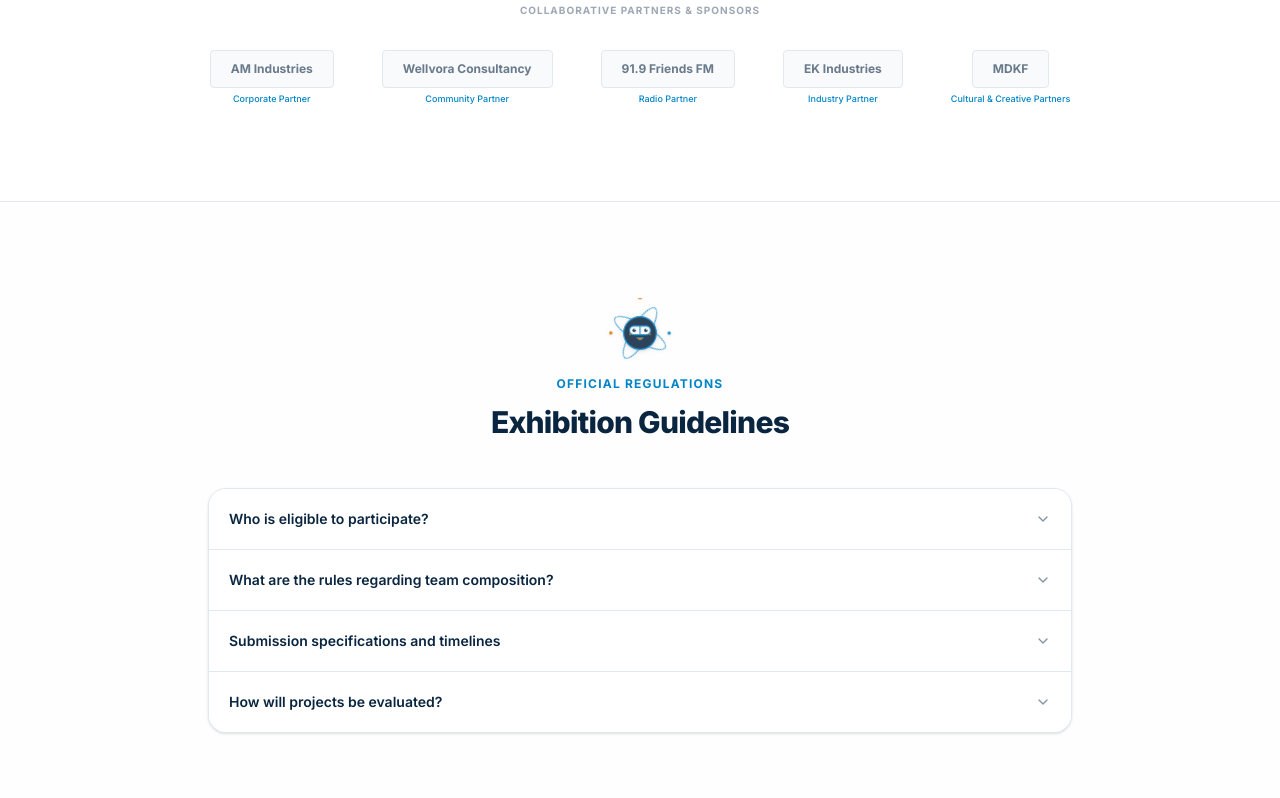
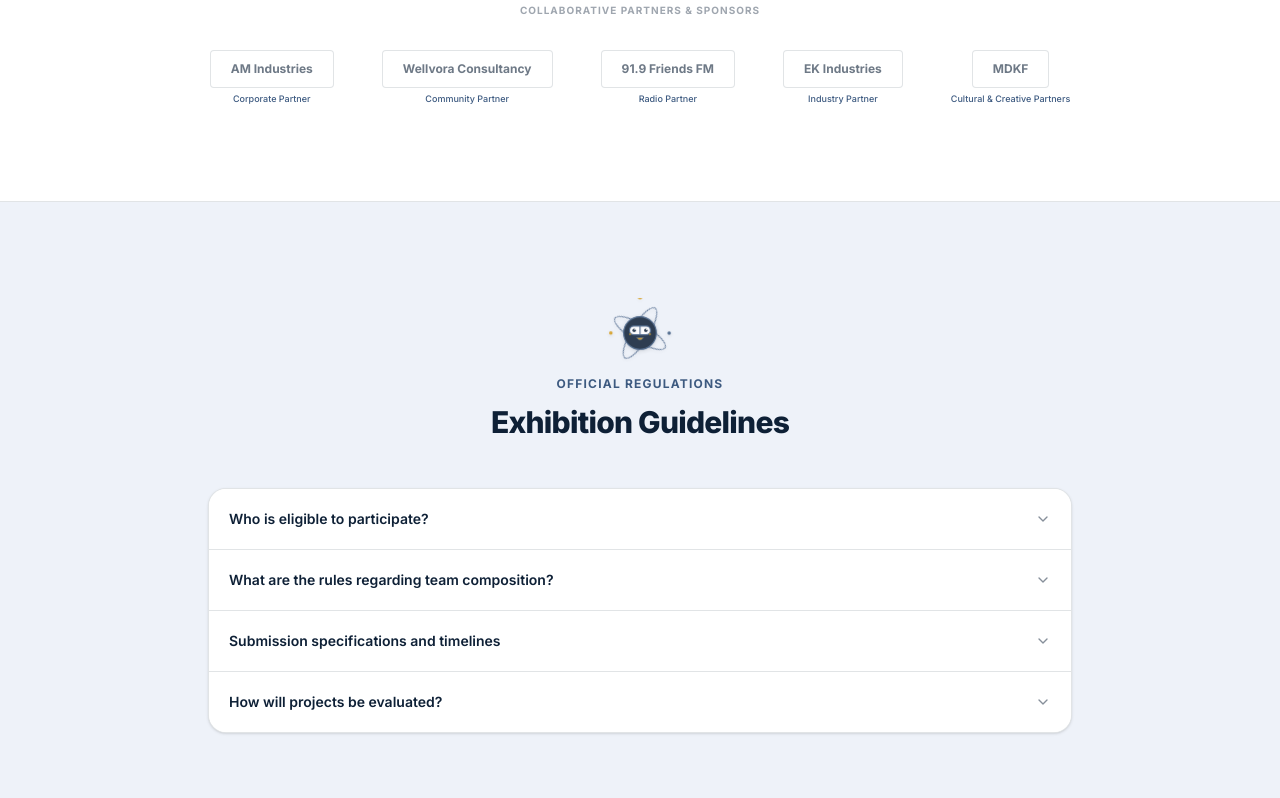
Before and after one commit to abhisarxverma/eulim-club, a Next.js app: page /exhibition in a window 1280 px wide. Shown: the part 2668-3466 px from the top of the page. Built offline with nearby package versions, Linux system fonts and the light colour scheme.

Commit message:
Change light mode color theme

```diff
--- a/app/exhibition/page.tsx
+++ b/app/exhibition/page.tsx
@@ -169,7 +169,7 @@ export default function ExhibitionPage() {
   };
 
   return (
-    <div className="min-h-screen bg-white">
+    <div className="min-h-screen bg-brand-bg">
       {/* Dynamic Sub-Navbar - Apple Design style */}
       <div className="sticky top-16 z-40 w-full bg-brand-card/90 backdrop-blur-md border-b border-brand-border h-14 flex items-center justify-between px-4 sm:px-6 lg:px-8">
         <span className="text-sm font-bold text-brand-blue">Science Exhibition 2025</span>
@@ -184,7 +184,7 @@ export default function ExhibitionPage() {
       </div>
 
       {/* Hero Header */}
-      <section className="relative bg-white pt-16 pb-20 md:py-24 border-b border-brand-border">
+      <section className="relative bg-hero-light pt-16 pb-20 md:py-24 border-b border-brand-border">
         <div className="max-w-7xl mx-auto px-4 sm:px-6 lg:px-8">
           <div className="grid grid-cols-1 lg:grid-cols-12 gap-12 items-center">
 
@@ -268,7 +268,7 @@ export default function ExhibitionPage() {
       </section>
 
       {/* Categories Grid Section */}
-      <section id="categories" className="py-20 md:py-24 border-b border-brand-border bg-brand-card/30 scroll-mt-24">
+      <section id="categories" className="py-20 md:py-24 border-b border-brand-border bg-brand-bg-muted scroll-mt-24">
         <div className="max-w-7xl mx-auto px-4 sm:px-6 lg:px-8">
           <div className="text-center max-w-3xl mx-auto mb-16">
             <h2 className="text-xs font-bold tracking-widest text-brand-cyan uppercase mb-3">
@@ -321,7 +321,7 @@ export default function ExhibitionPage() {
       </section>
 
       {/* Catalyst Chronicles Gallery Section */}
-      <section id="gallery" className="py-20 md:py-24 border-b border-brand-border bg-white scroll-mt-24">
+      <section id="gallery" className="py-20 md:py-24 border-b border-brand-border bg-brand-card scroll-mt-24">
         <div className="max-w-7xl mx-auto px-4 sm:px-6 lg:px-8">
           <div className="text-center max-w-3xl mx-auto mb-16">
             <h2 className="text-xs font-bold tracking-widest text-brand-cyan uppercase mb-3">Expedition Archives</h2>
@@ -379,7 +379,7 @@ export default function ExhibitionPage() {
       </section>
 
       {/* Guidelines Section */}
-      <section id="guidelines" className="py-20 md:py-24 border-b border-brand-border bg-brand-card/20 scroll-mt-24">
+      <section id="guidelines" className="py-20 md:py-24 border-b border-brand-border bg-brand-bg-muted scroll-mt-24">
         <div className="max-w-4xl mx-auto px-4">
           <div className="text-center mb-12 flex flex-col items-center">
             <EulyMascot pose="idea" size={70} className="mb-2 shrink-0" />
@@ -431,7 +431,7 @@ export default function ExhibitionPage() {
       </section>
 
       {/* Registration Section */}
-      <section id="register" className="py-20 md:py-24 bg-white scroll-mt-24">
+      <section id="register" className="py-20 md:py-24 bg-brand-card scroll-mt-24">
         <div className="max-w-4xl mx-auto px-4 text-center">
           <div className="space-y-4 mb-10 flex flex-col items-center">
             <EulyMascot pose="support" size={90} className="mb-2 shrink-0 animate-bounce" />
--- a/app/globals.css
+++ b/app/globals.css
@@ -2,18 +2,20 @@
 @import "tailwindcss";
 
 :root {
-  --background: #ffffff;
-  --foreground: #0a2540;
+  --background: #f5f7fb;
+  --foreground: #0e2036;
 }
 
 @theme {
-  --color-brand-bg: #ffffff;
-  --color-brand-card: #f8fafc;
-  --color-brand-blue: #0a2540;
-  --color-brand-cyan: #0284c7;
-  --color-brand-ochre: #d97706;
-  --color-brand-border: #e2e8f0;
-  --color-brand-border-muted: #f1f5f9;
+  --color-brand-bg: #f5f7fb;
+  --color-brand-bg-muted: #eef2f9;
+  --color-brand-card: #ffffff;
+  --color-brand-blue: #0e2036;
+  --color-brand-cyan: #3d5a80;
+  --color-brand-cyan-soft: #4d6d94;
+  --color-brand-ochre: #d49a17;
+  --color-brand-border: rgba(14, 32, 54, 0.12);
+  --color-brand-border-muted: rgba(14, 32, 54, 0.06);
 
   --font-sans: 'Inter', system-ui, -apple-system, sans-serif;
   --font-display: 'Inter', system-ui, -apple-system, sans-serif;
@@ -61,6 +63,12 @@ body {
   }
 }
 
+@utility bg-hero-light {
+  background-image: radial-gradient(120% 90% at 80% -10%, rgba(255, 122, 51, 0.12), transparent 55%),
+    radial-gradient(90% 80% at 10% 110%, rgba(59, 111, 214, 0.14), transparent 60%),
+    linear-gradient(160deg, #eef2f9, #e4ebf8 60%, #dce6f5);
+}
+
 
 /* ==========================================
    INTERACTION ANIMATION UTILITIES
--- a/app/layout.tsx
+++ b/app/layout.tsx
@@ -27,7 +27,7 @@ export default function RootLayout({ children }: LayoutProps<"/">) {
       className={`${inter.variable} h-full antialiased`}
       suppressHydrationWarning
     >
-      <body className="min-h-full flex flex-col bg-white text-brand-blue font-sans selection:bg-brand-cyan/20 selection:text-brand-blue">
+      <body className="min-h-full flex flex-col bg-brand-bg text-brand-blue font-sans selection:bg-brand-cyan/20 selection:text-brand-blue">
         <Navbar />
         <main className="flex-1 flex flex-col">{children}</main>
         <Footer />
--- a/components/euly-mascot.tsx
+++ b/components/euly-mascot.tsx
@@ -24,13 +24,13 @@ export function EulyMascot({ pose = "wave", className = "", size = 120 }: EulyMa
           rx="50"
           ry="15"
           fill="none"
-          stroke="#0284c7"
+          stroke="var(--color-brand-cyan)"
           strokeWidth="1.5"
           className="origin-center animate-spin"
           style={{ animationDuration: "12s", transform: "rotate(30deg)" }}
         />
         {/* Orbiting Electron 1 */}
-        <circle cx="10" cy="60" r="3" fill="#d97706" />
+        <circle cx="10" cy="60" r="3" fill="var(--color-brand-ochre)" />
 
         {/* Orbital Path 2 - Electric Cyan */}
         <ellipse
@@ -39,43 +39,43 @@ export function EulyMascot({ pose = "wave", className = "", size = 120 }: EulyMa
           rx="50"
           ry="15"
           fill="none"
-          stroke="#0284c7"
+          stroke="var(--color-brand-cyan)"
           strokeWidth="1.5"
           className="origin-center animate-spin"
           style={{ animationDuration: "16s", transform: "rotate(-45deg)" }}
         />
         {/* Orbiting Electron 2 */}
-        <circle cx="110" cy="60" r="3" fill="#0284c7" />
+        <circle cx="110" cy="60" r="3" fill="var(--color-brand-cyan)" />
 
         {/* Nucleus / Euly's Body - Deep Royal Blue */}
-        <circle cx="60" cy="60" r="28" fill="#0a2540" stroke="#0284c7" strokeWidth="2" />
+        <circle cx="60" cy="60" r="28" fill="var(--color-brand-blue)" stroke="var(--color-brand-cyan)" strokeWidth="2" />
 
         {/* Euly's Face & Features */}
         {/* Eyes (Safety Goggles Frame) */}
-        <rect x="42" y="48" width="36" height="15" rx="7.5" fill="#f8fafc" stroke="#0284c7" strokeWidth="2" />
-        <line x1="60" y1="48" x2="60" y2="63" stroke="#0284c7" strokeWidth="2" />
+        <rect x="42" y="48" width="36" height="15" rx="7.5" fill="var(--color-brand-card)" stroke="var(--color-brand-cyan)" strokeWidth="2" />
+        <line x1="60" y1="48" x2="60" y2="63" stroke="var(--color-brand-cyan)" strokeWidth="2" />
 
         {/* Pupils */}
-        <circle cx="50" cy="55.5" r="3" fill="#0a2540" />
-        <circle cx="70" cy="55.5" r="3" fill="#0a2540" />
+        <circle cx="50" cy="55.5" r="3" fill="var(--color-brand-blue)" />
+        <circle cx="70" cy="55.5" r="3" fill="var(--color-brand-blue)" />
         <circle cx="51.5" cy="54" r="1" fill="#ffffff" />
         <circle cx="71.5" cy="54" r="1" fill="#ffffff" />
 
         {/* Mouth */}
         {pose === "idea" ? (
           // Excited open mouth
-          <path d="M54,68 Q60,76 66,68 Z" fill="#d97706" stroke="#0284c7" strokeWidth="1" />
+          <path d="M54,68 Q60,76 66,68 Z" fill="var(--color-brand-ochre)" stroke="var(--color-brand-cyan)" strokeWidth="1" />
         ) : pose === "partner" ? (
           // Wink smile
-          <path d="M54,67 Q60,71 66,67" fill="none" stroke="#f8fafc" strokeWidth="2" strokeLinecap="round" />
+          <path d="M54,67 Q60,71 66,67" fill="none" stroke="var(--color-brand-card)" strokeWidth="2" strokeLinecap="round" />
         ) : (
           // Happy smile
-          <path d="M54,67 Q60,72 66,67" fill="none" stroke="#f8fafc" strokeWidth="2" strokeLinecap="round" />
+          <path d="M54,67 Q60,72 66,67" fill="none" stroke="var(--color-brand-card)" strokeWidth="2" strokeLinecap="round" />
         )}
 
         {/* Cheeks */}
-        <circle cx="43" cy="62" r="2" fill="#d97706" opacity="0.6" />
-        <circle cx="77" cy="62" r="2" fill="#d97706" opacity="0.6" />
+        <circle cx="43" cy="62" r="2" fill="var(--color-brand-ochre)" opacity="0.6" />
+        <circle cx="77" cy="62" r="2" fill="var(--color-brand-ochre)" opacity="0.6" />
 
         {/* Pose-specific SVG overlays */}
         {pose === "idea" && (
@@ -83,11 +83,11 @@ export function EulyMascot({ pose = "wave", className = "", size = 120 }: EulyMa
           <g className="animate-bounce" style={{ animationDuration: "2s" }}>
             <path
               d="M60,12 L60,22 M53,16 L67,16"
-              stroke="#d97706"
+              stroke="var(--color-brand-ochre)"
               strokeWidth="2"
               strokeLinecap="round"
             />
-            <circle cx="60" cy="22" r="4" fill="#d97706" />
+            <circle cx="60" cy="22" r="4" fill="var(--color-brand-ochre)" />
           </g>
         )}
 
@@ -96,7 +96,7 @@ export function EulyMascot({ pose = "wave", className = "", size = 120 }: EulyMa
           <path
             d="M33,63 Q20,68 16,56"
             fill="none"
-            stroke="#0284c7"
+            stroke="var(--color-brand-cyan)"
             strokeWidth="3"
             strokeLinecap="round"
             className="origin-right animate-bounce"
@@ -108,8 +108,8 @@ export function EulyMascot({ pose = "wave", className = "", size = 120 }: EulyMa
           // Graduation Cap or Book icon overlay
           <path
             d="M50,30 L60,25 L70,30 L60,35 Z M60,35 V42"
-            fill="#d97706"
-            stroke="#0a2540"
+            fill="var(--color-brand-ochre)"
+            stroke="var(--color-brand-blue)"
             strokeWidth="1.5"
             strokeLinecap="round"
           />
@@ -117,7 +117,7 @@ export function EulyMascot({ pose = "wave", className = "", size = 120 }: EulyMa
       </svg>
 
       {/* Speech bubble */}
-      <div className="absolute -top-10 left-1/2 transform -translate-x-1/2 bg-[#0a2540] text-white text-[10px] font-bold px-2 py-1 rounded border border-brand-cyan/30 whitespace-nowrap opacity-0 hover:opacity-100 transition-opacity duration-300 pointer-events-none shadow-md">
+      <div className="absolute -top-10 left-1/2 transform -translate-x-1/2 bg-brand-blue text-white text-[10px] font-bold px-2 py-1 rounded border border-brand-cyan/30 whitespace-nowrap opacity-0 hover:opacity-100 transition-opacity duration-300 pointer-events-none shadow-md">
         {pose === "wave" && "Welcome, Explorer!"}
         {pose === "idea" && "Aha! Look at this!"}
         {pose === "support" && "Let's Register!"}
--- a/components/particle-canvas.tsx
+++ b/components/particle-canvas.tsx
@@ -115,7 +115,7 @@ export function ParticleCanvas() {
         // Draw particle node
         ctx.beginPath();
         ctx.arc(p.x, p.y, p.radius, 0, Math.PI * 2);
-        ctx.fillStyle = "rgba(2, 132, 199, 0.4)"; // Electric Cyan at 0.4 opacity
+        ctx.fillStyle = "rgba(61, 90, 128, 0.35)"; // Steel Blue at 0.35 opacity
         ctx.fill();
       });
 
@@ -134,7 +134,7 @@ export function ParticleCanvas() {
             ctx.beginPath();
             ctx.moveTo(p1.x, p1.y);
             ctx.lineTo(p2.x, p2.y);
-            ctx.strokeStyle = `rgba(2, 132, 199, ${alpha})`;
+            ctx.strokeStyle = `rgba(61, 90, 128, ${alpha})`;
             ctx.lineWidth = 0.8;
             ctx.stroke();
           }
```
Also changed, not shown: app/page.tsx (+10 -10 lines).
